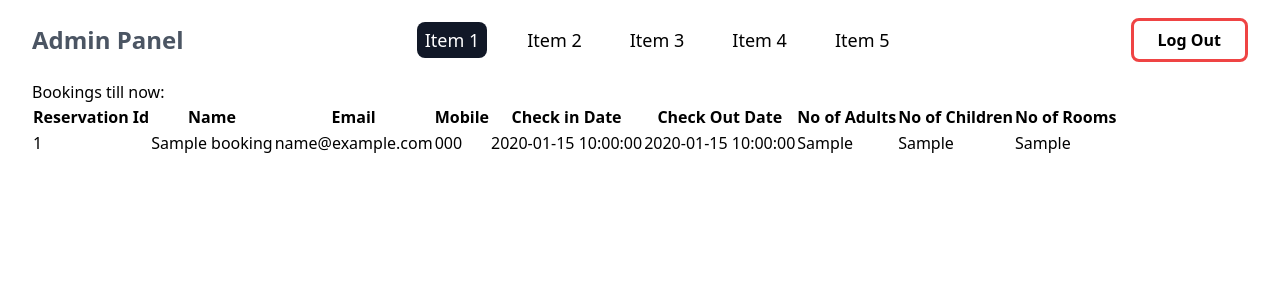
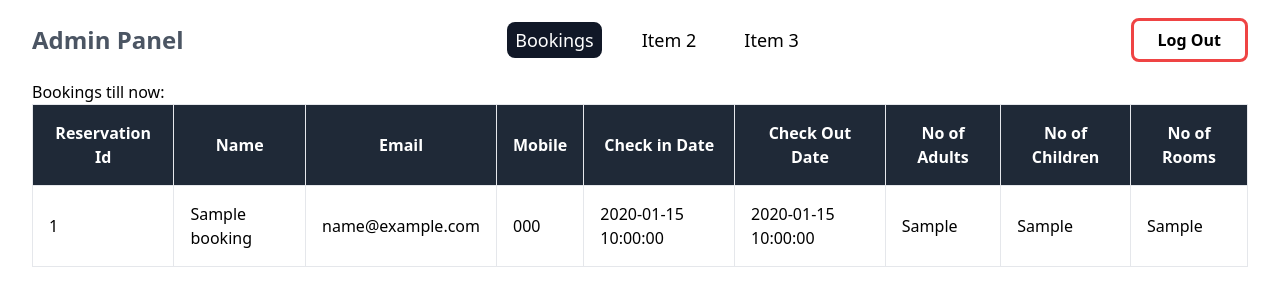
Before and after one commit to sabinbaniya/psychic-chainsaw, a PHP site: page /admin/index.php in a window 1280 px wide. Shown: the top 306 px of the page. Run offline with PHP 8.4, Linux system fonts and the light colour scheme; the visitor is signed in with stand-in values (Sample User, id 1); tables that the repository leaves empty or names only in its code hold one stand-in row (values such as "Sample post").

Commit message:
tables styled

```diff
--- a/admin/index.php
+++ b/admin/index.php
@@ -28,19 +28,13 @@ if (!isset($_SESSION["loggedin"])) {
         <nav class="hidden md:block">
             <ul class="flex space-x-8">
                 <li class="text-lg bg-gray-900 px-2 py-1 text-white rounded-lg transition-all">
-                    <a href="">Item 1</a>
+                    <a href="">Bookings</a>
                 </li>
                 <li class="text-lg px-2 py-1 hover:bg-gray-300 transition-all rounded-lg">
                     <a href="">Item 2</a>
                 </li>
                 <li class="text-lg px-2 py-1 hover:bg-gray-300 transition-all rounded-lg">
                     <a href="">Item 3</a>
-                </li>
-                <li class="text-lg px-2 py-1 hover:bg-gray-300 transition-all rounded-lg">
-                    <a href="">Item 4</a>
-                </li>
-                <li class="text-lg px-2 py-1 hover:bg-gray-300 transition-all rounded-lg">
-                    <a href="">Item 5</a>
                 </li>
             </ul>
         </nav>
@@ -59,11 +53,9 @@ if (!isset($_SESSION["loggedin"])) {
             </span>
 
             <div class="absolute z-50 pb-8 left-0 right-0 transition-all duration-300 peer-checked:top-28 md:hidden -top-[500px] rounded-sm space-y-4 flex flex-col w-11/12 mx-auto bg-gray-300 text-[#002635] text-center">
-                <a onclick="closeMenu()" class="py-2 mt-4" href="">Item 1</a>
+                <a onclick="closeMenu()" class="py-2 mt-4" href="">Bookings</a>
                 <a onclick="closeMenu()" class="py-2" href="">Item 2 </a>
                 <a onclick="closeMenu()" class="py-2" href="">Item 3 </a>
-                <a onclick="closeMenu()" class="py-2 mb-4" href="">Item 4</a>
-                <a onclick="closeMenu()" class="py-2 mb-4" href="">Item 5</a>
                 <button>
                     <a href="./logout.php" onclick="closeMenu()" class="border-2 my-2 px-6 py-2 inline-block rounded-lg border-red-500 font-semibold transition-all">Log Out</a>
                 </button>
@@ -72,7 +64,7 @@ if (!isset($_SESSION["loggedin"])) {
         <!-- mobile menu endss  -->
     </header>
     <!-- nav component ends  -->
-    <section class="max-w-[1400px] mx-auto px-8">
+    <section class="max-w-[1400px] mx-auto px-8 overflow-x-scroll">
         Bookings till now:
         <?php
         include_once("../db/connectDB.php");
@@ -83,18 +75,21 @@ if (!isset($_SESSION["loggedin"])) {
         if ($result->num_rows > 0) {
 
             echo "
-                    <table>
+                    <table class='mx-auto rounded-lg border border-collapse'>
+                    <thead class='bg-gray-800 text-white px-4 py-2'>
                         <tr>
-                            <th>Reservation Id</th>
-                            <th>Name</th>
-                            <th>Email</th>
-                            <th>Mobile</th>
-                            <th>Check in Date</th>
-                            <th>Check Out Date</th>
-                            <th>No of Adults</th>
-                            <th>No of Children</th>
-                            <th>No of Rooms</th>
+                            <th class='border p-4'>Reservation Id</th>
+                            <th class='border p-4'>Name</th>
+                            <th class='border p-4'>Email</th>
+                            <th class='border p-4'>Mobile</th>
+                            <th class='border p-4'>Check in Date</th>
+                            <th class='border p-4'>Check Out Date</th>
+                            <th class='border p-4'>No of Adults</th>
+                            <th class='border p-4'>No of Children</th>
+                            <th class='border p-4'>No of Rooms</th>
                         </tr>
+                    </thead>
+                    <tbody>
                     ";
 
             while ($row = $result->fetch_assoc()) {
@@ -108,18 +103,19 @@ if (!isset($_SESSION["loggedin"])) {
                 $noc = $row["no_of_children"];
                 $nor = $row["no_of_rooms"];
 
-                echo "<tr>";
-                echo "<td> $rsv_id </td>";
-                echo "<td> $name </td>";
-                echo "<td> $email </td>";
-                echo "<td> $mobile </td>";
-                echo "<td> $cid </td>";
-                echo "<td> $cod </td>";
-                echo "<td> $noa </td>";
-                echo "<td> $noc </td>";
-                echo "<td> $nor </td>";
+                echo "<tr class='border'>";
+                echo "<td class='border p-4' > $rsv_id </td>";
+                echo "<td class='border p-4' > $name </td>";
+                echo "<td class='border p-4' > $email </td>";
+                echo "<td class='border p-4' > $mobile </td>";
+                echo "<td class='border p-4' > $cid </td>";
+                echo "<td class='border p-4' > $cod </td>";
+                echo "<td class='border p-4' > $noa </td>";
+                echo "<td class='border p-4' > $noc </td>";
+                echo "<td class='border p-4' > $nor </td>";
                 echo "</tr>";
             }
+            echo "</tbody>";
             echo "</table>";
         } else {
             echo "No Bookings Found!";
--- a/style.css
+++ b/style.css
@@ -689,6 +685,10 @@ Ensure the default browser behavior of the `hidden` attribute.
   flex-basis: 33.333333%;
 }
 
+.border-collapse {
+  border-collapse: collapse;
+}
+
 .-translate-x-1\/2 {
   --tw-translate-x: -50%;
   transform: translate(var(--tw-translate-x), var(--tw-translate-y)) rotate(var(--tw-rotate)) skewX(var(--tw-skew-x)) skewY(var(--tw-skew-y)) scaleX(var(--tw-scale-x)) scaleY(var(--tw-scale-y));
@@ -763,6 +763,10 @@ Ensure the default browser behavior of the `hidden` attribute.
   overflow-x: hidden;
 }
 
+.overflow-x-scroll {
+  overflow-x: scroll;
+}
+
 .break-normal {
   overflow-wrap: normal;
   word-break: normal;
@@ -880,9 +874,19 @@ Ensure the default browser behavior of the `hidden` attribute.
   background-color: rgb(209 213 219 / var(--tw-bg-opacity));
 }
 
-.bg-gray-600 {
+.bg-gray-800 {
   --tw-bg-opacity: 1;
-  background-color: rgb(75 85 99 / var(--tw-bg-opacity));
+  background-color: rgb(31 41 55 / var(--tw-bg-opacity));
+}
+
+.bg-gray-100 {
+  --tw-bg-opacity: 1;
+  background-color: rgb(243 244 246 / var(--tw-bg-opacity));
+}
+
+.bg-blue-500 {
+  --tw-bg-opacity: 1;
+  background-color: rgb(59 130 246 / var(--tw-bg-opacity));
 }
 
 .bg-gradient-to-l {
@@ -937,6 +941,10 @@ Ensure the default browser behavior of the `hidden` attribute.
 
 .p-1 {
   padding: 0.25rem;
+}
+
+.p-4 {
+  padding: 1rem;
 }
 
 .px-8 {
```
Also changed, not shown: other parts of style.css (+14 -28 lines).
